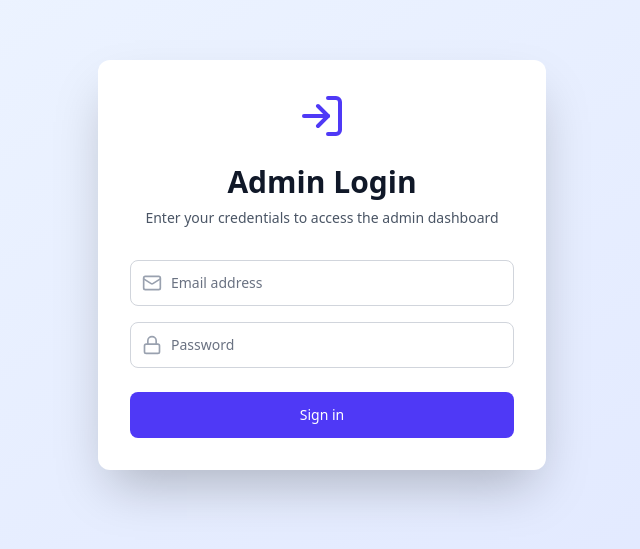
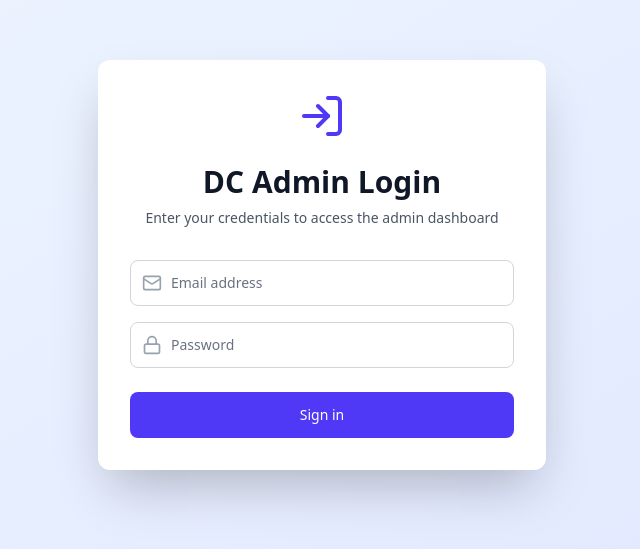
Before and after one commit to davidgraphix/MinistryTracker, a React (Vite) app: page /login in a window 1280 px wide. Shown: the part 135-684 px from the top of the page, without its empty margins (318-958 px from the left). Built offline with nearby package versions, Linux system fonts and the light colour scheme.

Commit message:
Update Login page and AppProvider

```diff
--- a/src/Login/LoginPage.tsx
+++ b/src/Login/LoginPage.tsx
@@ -23,7 +23,7 @@ function LoginPage({ onLogin }: LoginPageProps) {
         <div className="text-center">
           <LogIn className="mx-auto h-12 w-12 text-indigo-600" />
           <h2 className="mt-6 text-3xl font-extrabold text-gray-900">
-            Admin Login
+            DC Admin Login
           </h2>
           <p className="mt-2 text-sm text-gray-600">
             Enter your credentials to access the admin dashboard
--- a/src/context/AppProvider.tsx
+++ b/src/context/AppProvider.tsx
@@ -48,7 +48,7 @@ export const AppProvider: React.FC<{ children: React.ReactNode }> = ({
       id: 1,
       firstName: "Jeremiah",
       lastName: "Ayeni",
-      email: "jerry@example.com",
+      email: "Ayenijerry@gmail.com",
       department: "Media",
       phone: "123-456-7890",
       status: "Active",
```
